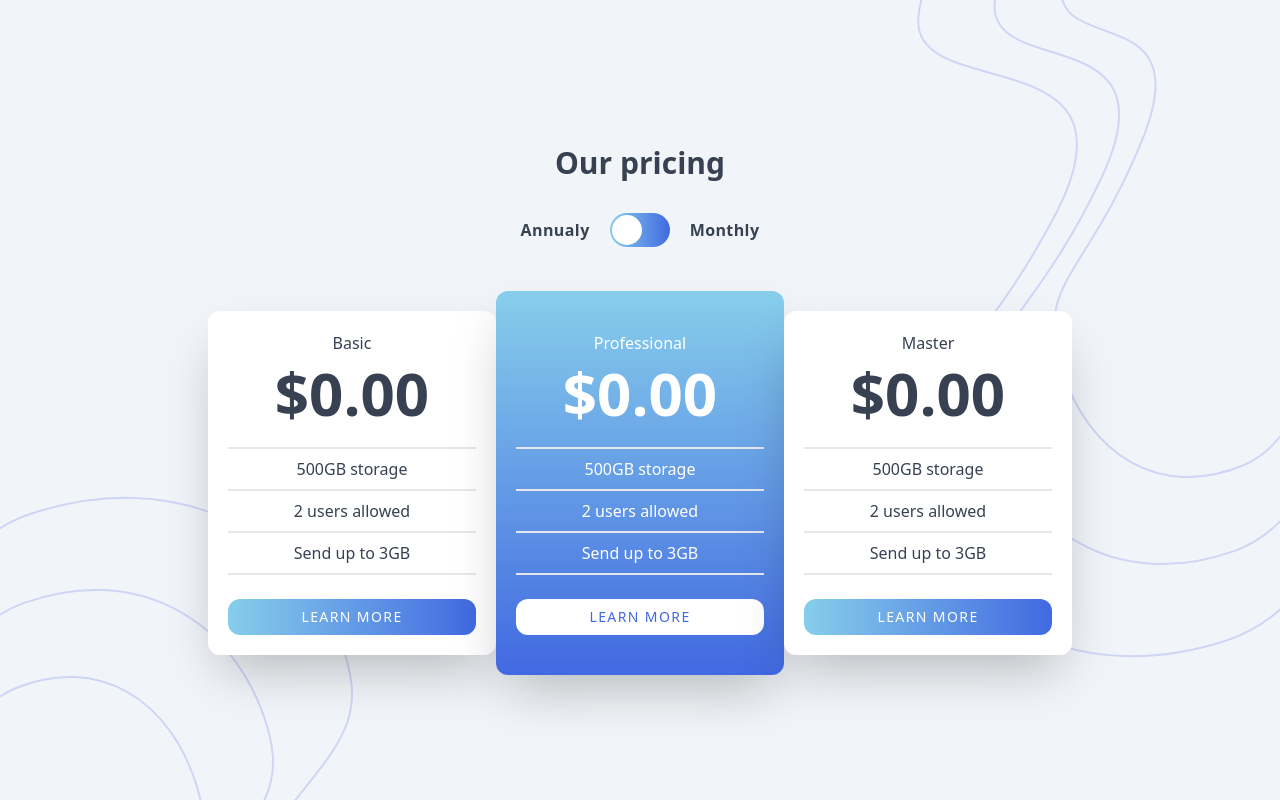
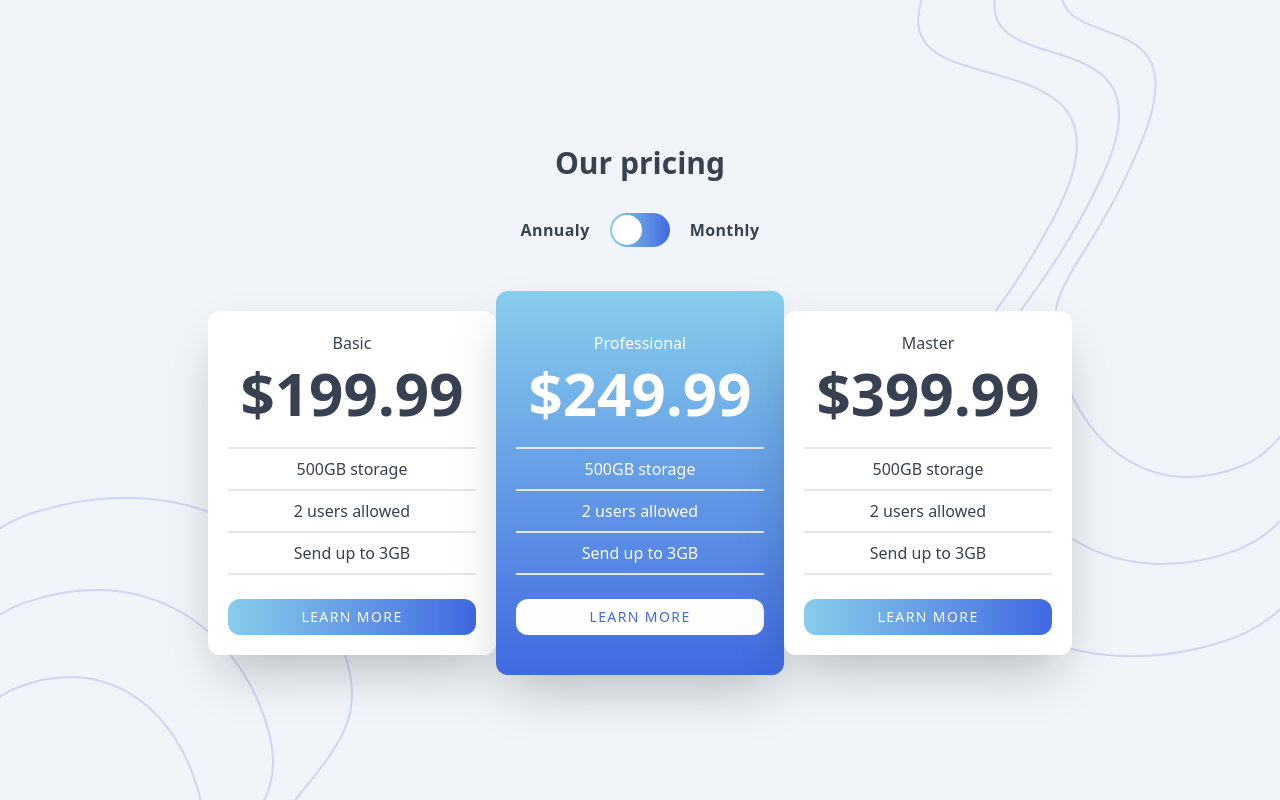
Before and after one commit to Exely0/PricingComponentWithToggle, a website: page index.html in a window 1280 px wide. Drawn offline with Linux system fonts and the light colour scheme.

Commit message:
minor modif

```diff
--- a/index.html
+++ b/index.html
@@ -36,7 +36,7 @@
 
             <div id="card1" class="animate-right md:animate-reveal-slow font-medium text-gray-700 p-5 flex flex-col items-center bg-white shadow-2xl rounded-xl w-72 gap-2">
                 <p>Basic</p>
-                <h1 id="basic" class="font-bold text-6xl mb-4">$0.00</h1>
+                <h1 id="basic" class="font-bold text-6xl mb-4">$199.99</h1>
                 <div class="self-stretch border border-gray-200"></div>
                 <p>500GB storage</p>
                 <div class="self-stretch border border-gray-200"></div>
@@ -49,7 +49,7 @@
 
             <div class="animate-left md:animate-reveal-fast font-medium text-white p-5 md:my-[-20px] flex flex-col items-center justify-center bg-[linear-gradient(#87CEEB,_#4169E1)] shadow-2xl rounded-xl w-72 gap-2">
                 <p>Professional</p>
-                <h1 id="professional" class="font-bold text-6xl mb-4">$0.00</h1>
+                <h1 id="professional" class="font-bold text-6xl mb-4">$249.99</h1>
                 <div class="self-stretch border border-gray-200"></div>
                 <p>500GB storage</p>
                 <div class="self-stretch border border-gray-200"></div>
@@ -62,7 +62,7 @@
 
             <div class="animate-right md:animate-reveal-slow font-medium text-gray-700 p-5 flex flex-col items-center bg-white shadow-2xl rounded-xl w-72 gap-2">
                 <p>Master</p>
-                <h1 id="master" class="font-bold text-6xl mb-4">$0.00</h1>
+                <h1 id="master" class="font-bold text-6xl mb-4">$399.99</h1>
                 <div class="self-stretch border border-gray-200"></div>
                 <p>500GB storage</p>
                 <div class="self-stretch border border-gray-200"></div>
```
